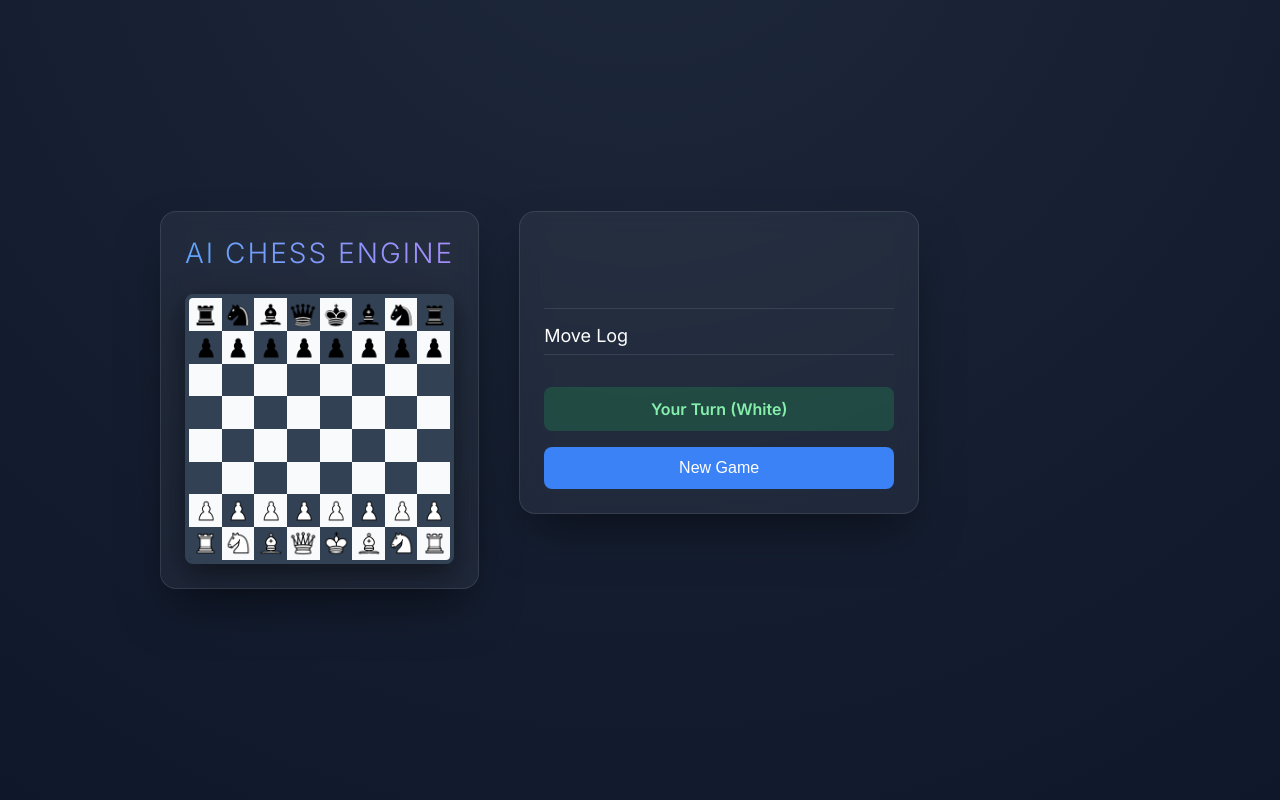
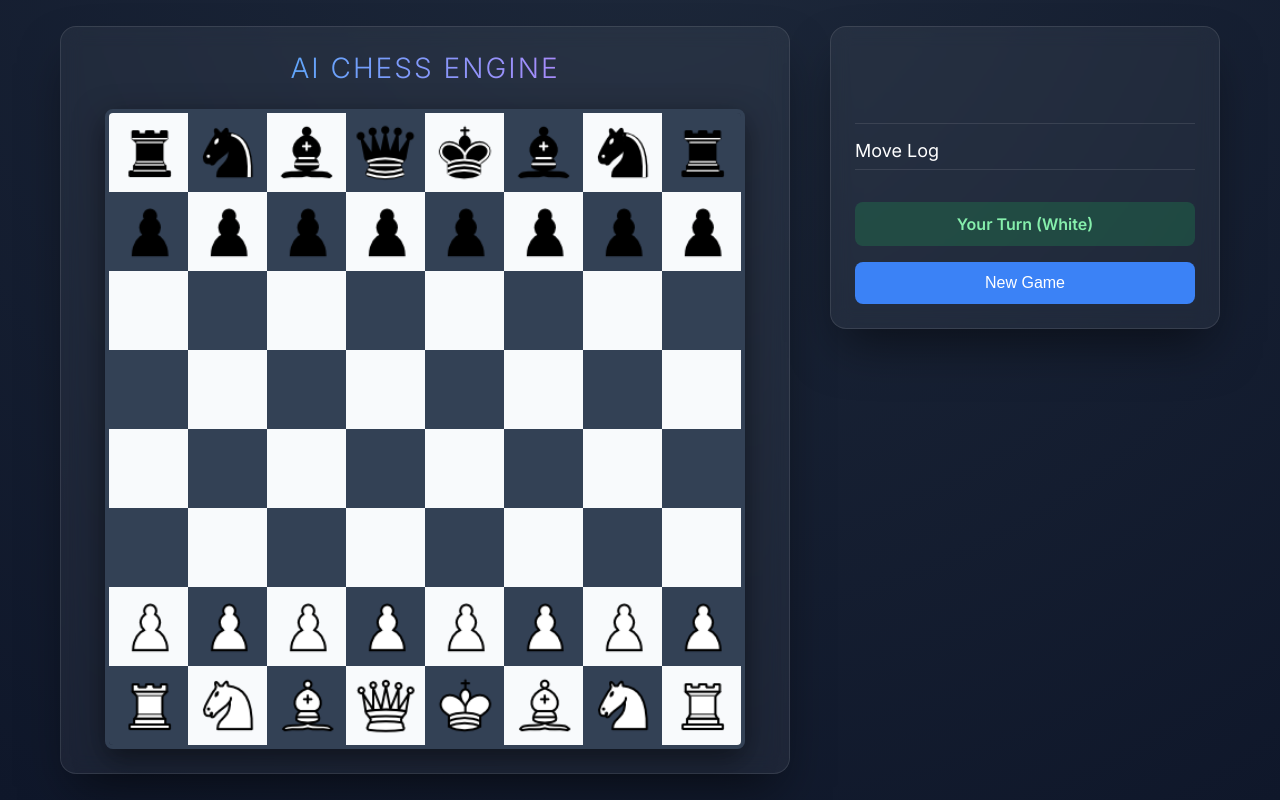
Before and after one commit to bhandari16arjun/ChessEngine, a Flask app: page / in a window 1280 px wide. Run offline with Flask 3, Linux system fonts and the light colour scheme.

Commit message:
Increase desktop scaling for larger screens

```diff
--- a/web/static/css/style.css
+++ b/web/static/css/style.css
@@ -32,7 +32,7 @@ body {
     align-items: flex-start;
     padding: 20px;
     width: 100%;
-    max-width: 1000px;
+    max-width: 1200px;
 }
 
 .panel {
@@ -43,6 +43,14 @@ body {
     border-radius: 16px;
     padding: 24px;
     box-shadow: 0 25px 50px -12px rgba(0, 0, 0, 0.5);
+    width: 100%;
+}
+
+.panel:first-child {
+    flex: 2;
+    display: flex;
+    flex-direction: column;
+    align-items: center;
 }
 
 .header {
@@ -64,7 +72,7 @@ body {
     grid-template-columns: repeat(8, 1fr);
     grid-template-rows: repeat(8, 1fr);
     width: 100%;
-    max-width: 560px;
+    max-width: 640px;
     aspect-ratio: 1 / 1;
     border: 4px solid var(--board-dark);
     border-radius: 8px;
@@ -278,12 +286,11 @@ body {
         align-items: center;
         gap: 20px;
     }
-    .panel {
-        width: 100%;
-        max-width: 560px;
+    .panel:first-child {
+        flex: 1;
     }
     .sidebar {
-        max-width: 560px;
+        max-width: 640px;
     }
 }
 
```
